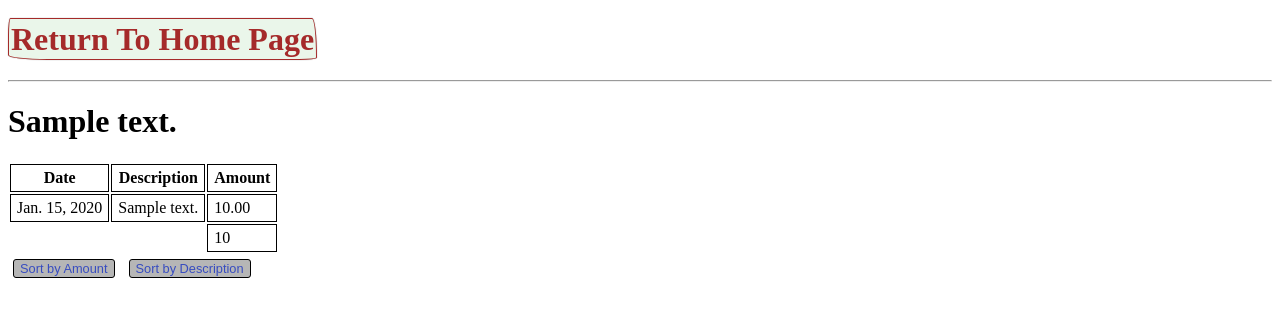
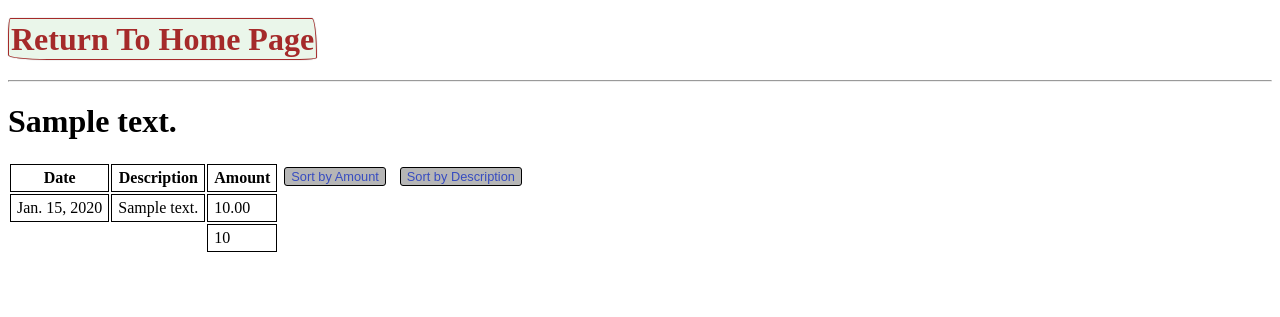
Before and after one commit to vasylgolub/ChasePDF, a Django app: template django_mypage/page/templates/page/result.html in a window 1280 px wide. Shown: the top 317 px of the page. Run offline with Django 4.2, Linux system fonts and the light colour scheme; tables that the repository leaves empty hold one stand-in row (values such as "Sample post"); the template is opened without the code that fills it: values that come from a table or form of the project are taken from there, most other values are stand-ins (such as "Sample title", 1, 10 or a date in 2020).

Commit message:
Moved buttons to the right side in fixed position.

```diff
--- a/django_mypage/page/templates/page/result.html
+++ b/django_mypage/page/templates/page/result.html
@@ -26,11 +26,15 @@
         {% include 'navbar.html' %}
         <h1>{{ text }}</h1>
 
-
+        <div class="wrapper">
+            <div class="left_side">
                 {% if list_of_transactions %}
                 {% include 'table.html' %}
                 {% endif %}
+            </div>
 
+            <div style='float:right;'>
+                     <div class="right_side">
                     <form action="{% url 'page:result' %}" method="post">
                         {% csrf_token %}
                         <div class="buttons">
@@ -44,6 +48,12 @@
                             <button class="button-83" name="description_sort">Sort by Description</button>
                         </div>
                     </form>
+                </div>
+            </div>
 
+
+
+
+        </div>
     </body>
 </html>
--- a/django_mypage/static/css/style.css
+++ b/django_mypage/static/css/style.css
@@ -1,6 +1,15 @@
 h3 {
     color: #54a536;
     border-width: thick;
+}
+
+.wrapper {
+  display: flex;
+}
+
+.right_side{
+    position: fixed;
+    float: right
 }
 
 .submit_button {
```
Lines whose indentation alone changed are shown as unchanged.
